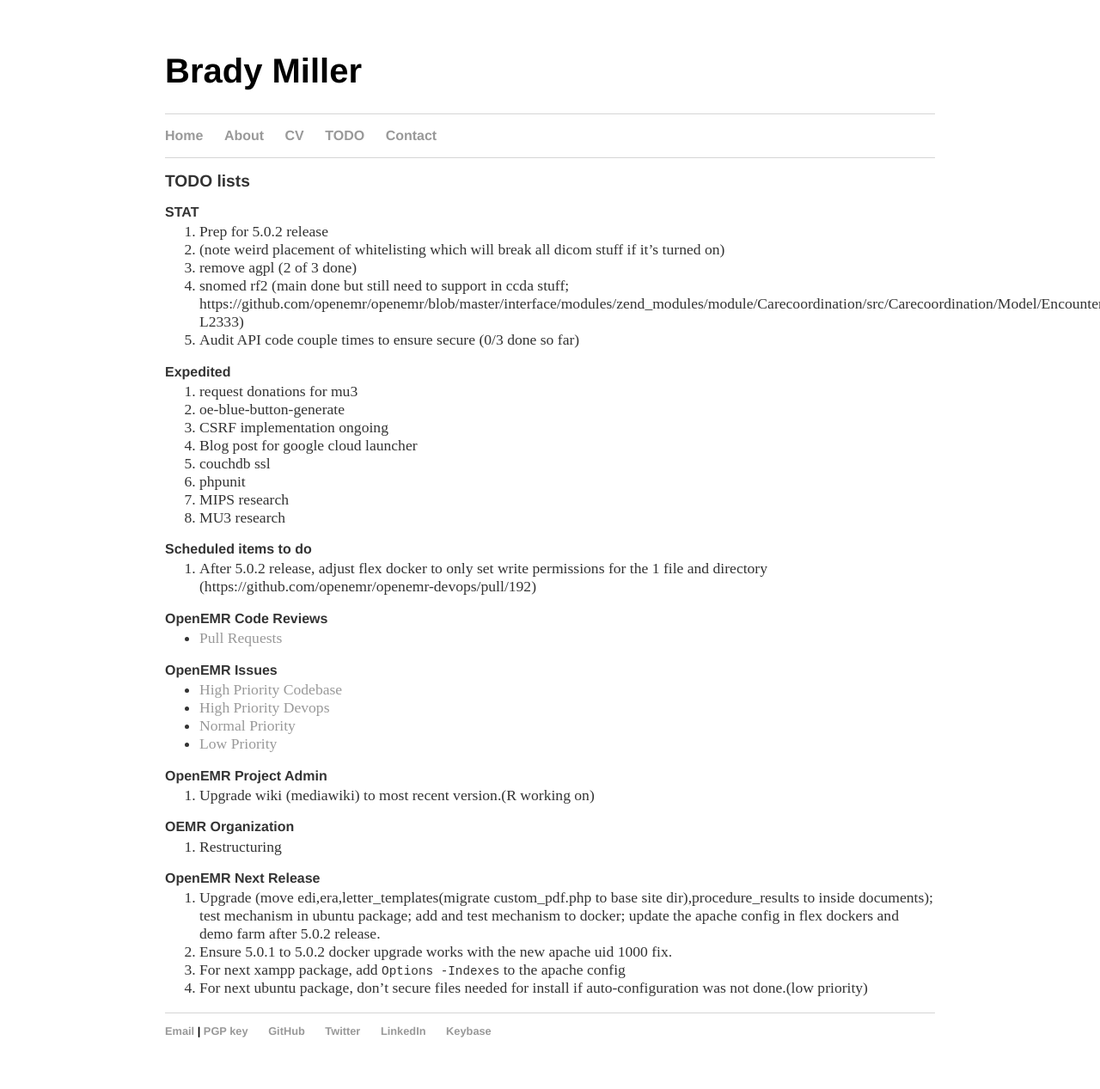
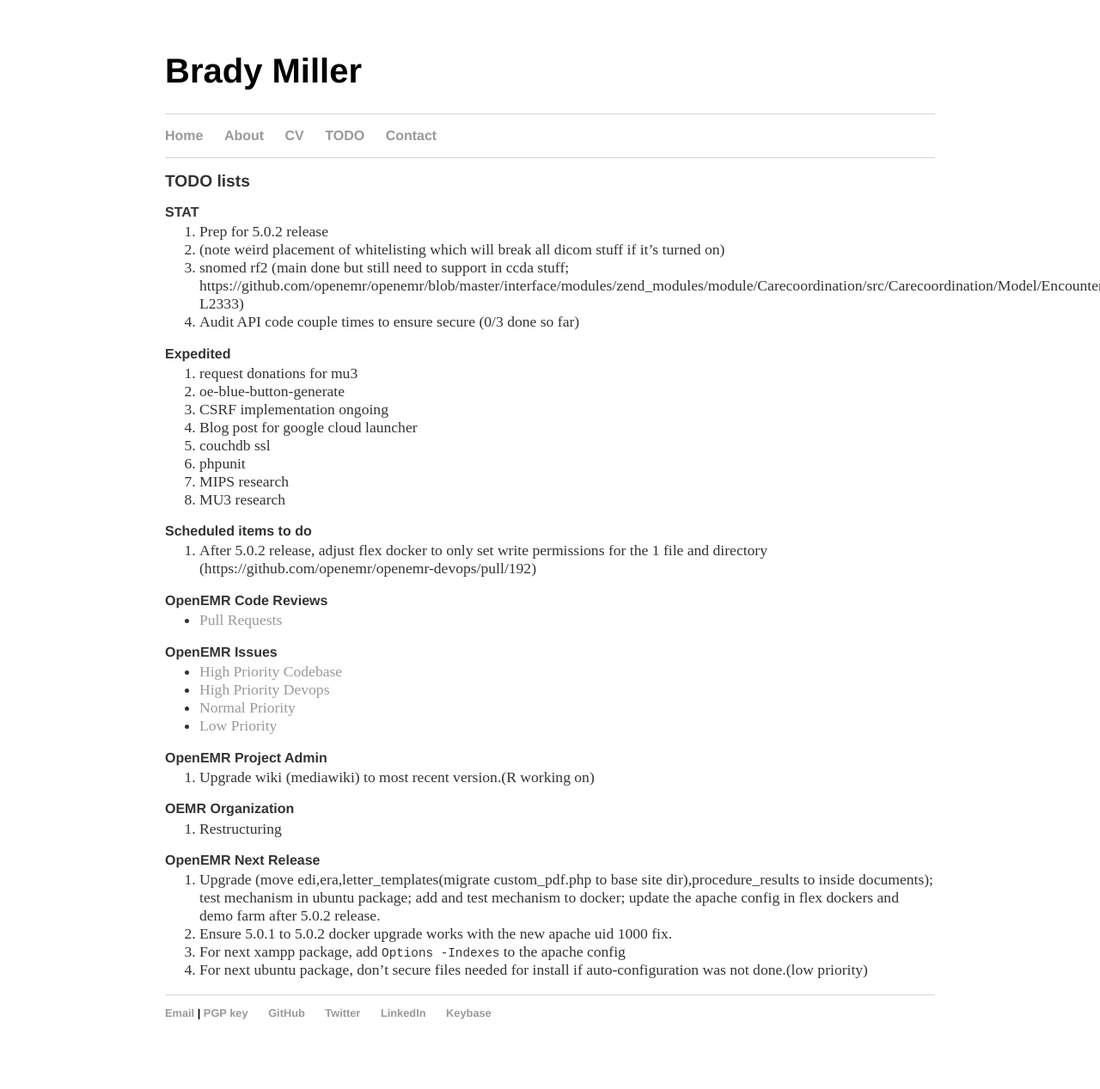
Before and after one commit to bradymiller/bradymiller.github.io, a Jekyll site: the page built from todo/index.md, in a window 1280 px wide. Shown: the whole page at 86% size. Built offline with Jekyll 4.4.1, drawn with Linux system fonts in a browser that asks for light colours; our own code applies the rules of GitHub Pages for plain Markdown files; after the commit the page ends 1246 px from its top, so only the background shows below that.

Commit message:
Update index.md

```diff
--- a/todo/index.md
+++ b/todo/index.md
@@ -6,7 +6,6 @@
 ### STAT
 1. Prep for 5.0.2 release
 1. (note weird placement of whitelisting which will break all dicom stuff if it's turned on)
-1. remove agpl (2 of 3 done)
 1. snomed rf2 (main done but still need to support in ccda stuff; https://github.com/openemr/openemr/blob/master/interface/modules/zend_modules/module/Carecoordination/src/Carecoordination/Model/EncounterccdadispatchTable.php#L2316-L2333)
 1. Audit API code couple times to ensure secure (0/3 done so far)
 
```
